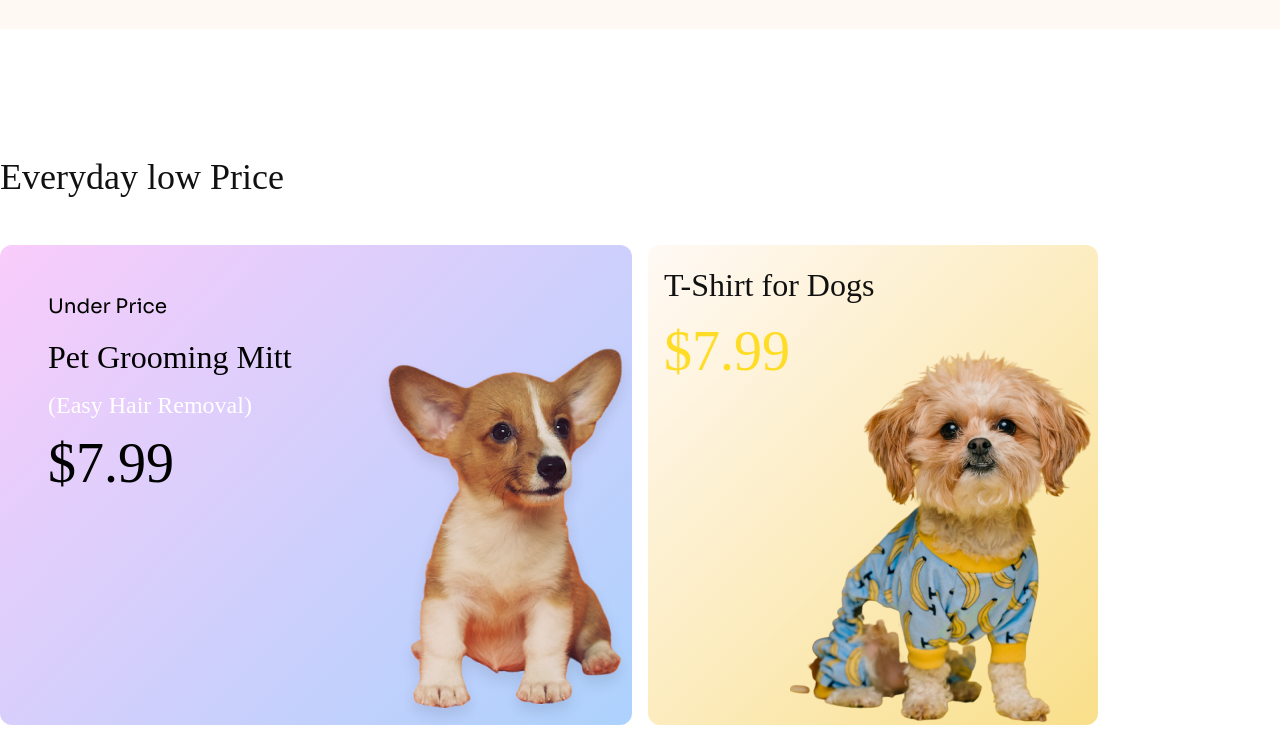
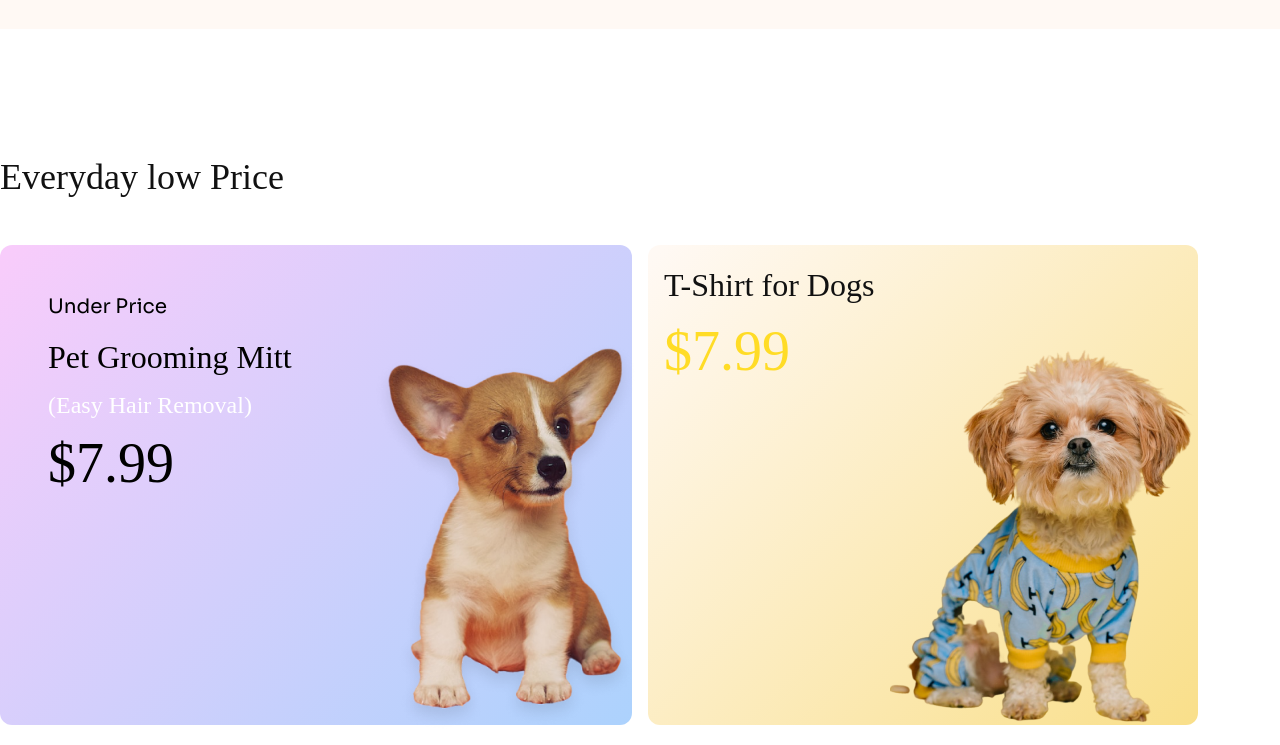
Before and after one commit to shariful962/Assigement-3-0001, a plain HTML site: page index.html in a window 1280 px wide. Shown: the part 1971-2716 px from the top of the page. Drawn offline with nearby package versions, Linux system fonts and the light colour scheme; a web font is replaced by a local one.

Commit message:
update price

```diff
--- a/index.html
+++ b/index.html
@@ -283,7 +283,7 @@
                 <img class="w-60 lg:w-[340px]" src="assets/cute-dog-mid.png" alt="">
               </div>
             </div>
-            <div class="price-right-box max-w-[450px] h-[360px] lg:h-[480px] relative">
+            <div class="price-right-box max-w-[550px] h-[360px] lg:h-[480px] relative">
               <div class="right-text absolute top-3 left-3 lg:top-4 lg:left-4">
                 <h1 class="font-secondary font-normar text-[2rem] text-textColor">
                   T-Shirt for Dogs
```
